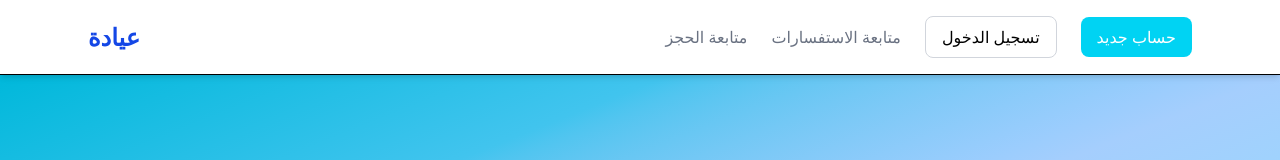
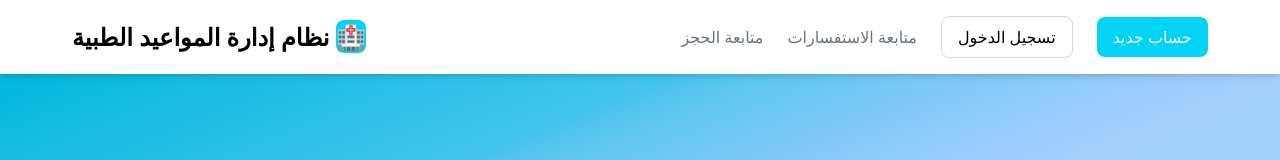
Before and after one commit to codix810/clinic, a Next.js app: page / in a window 1280 px wide. Shown: the top 160 px of the page. Built offline with nearby package versions, Linux system fonts and the light colour scheme; no server answers.

Commit message:
Enhance Navbar with mobile toggle and styles
Added mobile toggle button for navigation and improved styling.

```diff
--- a/src/app/components/Navbar.tsx
+++ b/src/app/components/Navbar.tsx
@@ -2,11 +2,14 @@
 
 import { useEffect, useState } from "react";
 import { useRouter } from "next/navigation";
+import { Stethoscope, X } from "lucide-react";
 
 export default function Navbar() {
   const router = useRouter();
   const [user, setUser] = useState<any>(null);
   const [loading, setLoading] = useState(true);
+
+  const [open, setOpen] = useState(false);
 
   useEffect(() => {
     const load = async () => {
@@ -22,33 +25,48 @@ export default function Navbar() {
     load();
   }, []);
 
-  const logout = () => {
-    document.cookie = "token=; Max-Age=0; path=/";
-    router.push("/");
-    router.refresh();
-  };
-
   return (
-    <header className="bg-white shadow-md border-b sticky top-0 z-30">
-      <div className="max-w-6xl mx-auto px-6 py-4 flex justify-between items-center">
+    <header className="bg-white/50 shadow-md sticky top-0 z-30">
+      <div className="max-w-6xl mx-auto px-2 py-4 flex justify-between items-center">
 
         {/* LOGO */}
         <h1
-          className="text-2xl font-bold text-blue-700 cursor-pointer"
+          className="text-2xl font-bold text-black cursor-pointer"
           onClick={() => router.push("/")}
         >
-          عيادة
+          نظام إدارة المواعيد الطبية <span className="bg-cyan-400 rounded-lg">🏥</span>
         </h1>
 
+        {/* Mobile Toggle Button */}
+        <button
+          className="md:hidden text-black cursor-pointer"
+          onClick={() => setOpen(!open)}
+        >
+          {open ? <X size={32} /> : <Stethoscope size={32} />}
+        </button>
+
+        {/* NAVIGATION */}
         {!loading && (
-          <nav className="flex items-center gap-6">
+          <nav
+            className={`
+            absolute md:static left-0 top-20 w-full md:w-auto
+            flex flex-col md:flex-row
+            items-center md:items-center
+            gap-6
+            bg-white md:bg-transparent
+            py-6 md:py-0
+            shadow-md md:shadow-none
+            text-center
 
-            {/* LINKS BASED ON ROLE */}
+            transition-all duration-300
 
+            ${open ? "translate-y-0 opacity-100" : "-translate-y-10 opacity-0 md:opacity-100 md:translate-y-0"}
+            ${open ? "pointer-events-auto" : "pointer-events-none md:pointer-events-auto"}
+          `}
+          >
             {/* زائر */}
             {!user && (
               <>
-
                 <button onClick={() => router.push("/track")} className="nav-btn">
                   متابعة الحجز
                 </button>
@@ -79,7 +97,6 @@ export default function Navbar() {
                 <button onClick={() => router.push("/profile")} className="nav-btn">
                   البروفايل
                 </button>
-
                 <button
                   onClick={async () => {
                     await fetch("/api/auth/logout", { method: "POST" });
@@ -89,7 +106,6 @@ export default function Navbar() {
                 >
                   تسجيل الخروج
                 </button>
-
               </>
             )}
 
@@ -99,11 +115,9 @@ export default function Navbar() {
                 <button onClick={() => router.push("/doctor")} className="nav-btn">
                   لوحة الطبيب
                 </button>
-
                 <button onClick={() => router.push("/doctor/bookings")} className="nav-btn">
                   حجوزات اليوم
                 </button>
-
                 <button onClick={() => router.push("/doctor/patients")} className="nav-btn">
                   المرضى
                 </button>
@@ -116,7 +130,6 @@ export default function Navbar() {
                 >
                   تسجيل الخروج
                 </button>
-
               </>
             )}
 
@@ -126,15 +139,12 @@ export default function Navbar() {
                 <button onClick={() => router.push("/admin/dashboard")} className="nav-btn">
                   لوحة التحكم
                 </button>
-
                 <button onClick={() => router.push("/admin/bookings")} className="nav-btn">
                   إدارة الحجوزات
                 </button>
-
                 <button onClick={() => router.push("/admin/users")} className="nav-btn">
                   المستخدمين
                 </button>
-
                 <button
                   onClick={async () => {
                     await fetch("/api/auth/logout", { method: "POST" });
@@ -144,7 +154,6 @@ export default function Navbar() {
                 >
                   تسجيل الخروج
                 </button>
-
               </>
             )}
           </nav>
```
Lines whose indentation alone changed are shown as unchanged.
